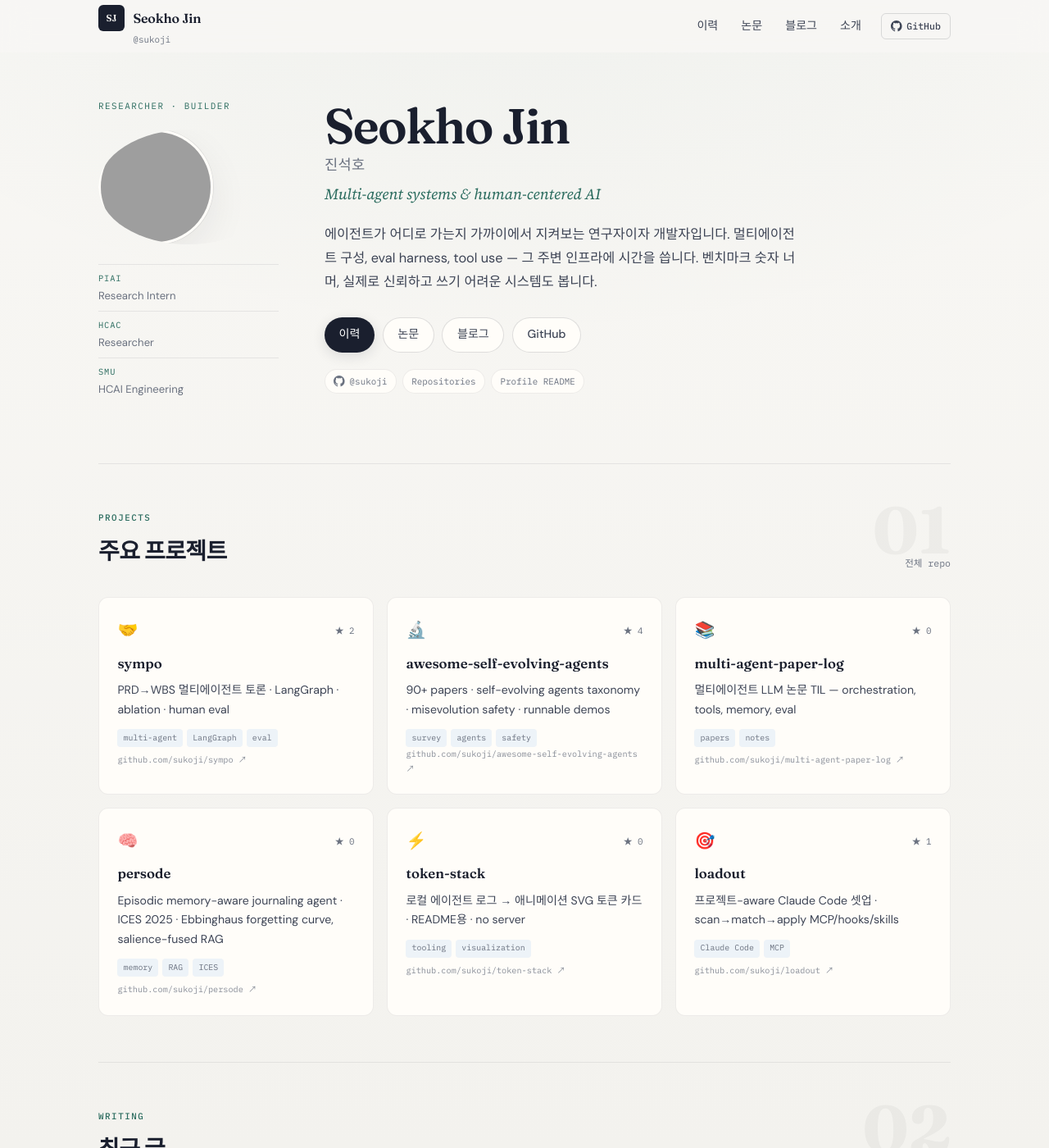
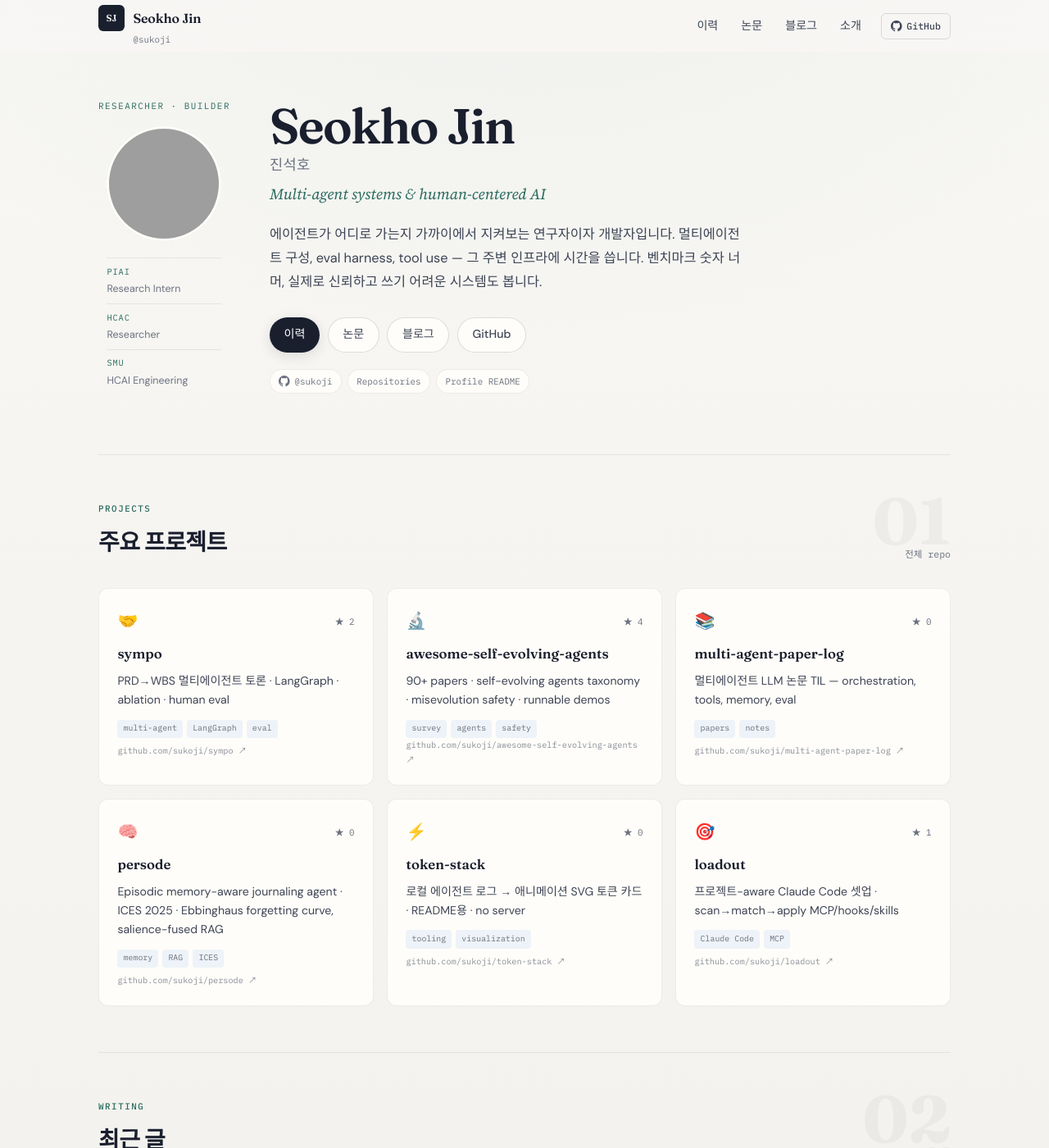
Before and after one commit to sukoji/sukoji.github.io, a Jekyll site: the page built from index.md, in a window 1280 px wide and 1400 px high. Shown: the whole window at 82% size. Built offline with Jekyll 4.4.1, drawn with Linux system fonts in a browser that asks for light colours; some of the changed text lies outside the part shown; grey boxes are pictures that could not be loaded.

Commit message:
Fix profile photo layout and add GPT-5.6 sample blog post.
Tighten avatar container to match image size and add a release notes post on GPT-5.6 Sol, Terra, Luna, and ChatGPT Work.

Co-authored-by: Cursor <cursoragent@cursor.com>

```diff
--- a/assets/css/main.css
+++ b/assets/css/main.css
@@ -311,11 +311,18 @@ img { max-width: 100%; height: auto; display: block; }
 /* ── Hero ── */
 .hero {
   display: grid;
-  grid-template-columns: 220px 1fr;
-  gap: 3.5rem;
+  grid-template-columns: max-content 1fr;
+  gap: 3rem;
   align-items: start;
   padding: 3.5rem 0 4.5rem;
   border-bottom: 1px solid var(--border);
+}
+
+.hero-aside {
+  display: flex;
+  flex-direction: column;
+  align-items: center;
+  width: max-content;
 }
 
 .hero-eyebrow {
@@ -324,19 +331,29 @@ img { max-width: 100%; height: auto; display: block; }
   letter-spacing: 0.14em;
   text-transform: uppercase;
   color: var(--theme);
-  margin: 0 0 1.25rem;
+  margin: 0 0 1rem;
+  text-align: center;
+  width: 100%;
+}
+
+.hero-avatar {
+  width: 140px;
+  flex-shrink: 0;
 }
 
 .hero-avatar a {
   display: block;
+  width: 140px;
+  height: 140px;
   border-radius: 50%;
   overflow: hidden;
   transition: transform 0.5s var(--ease-out), box-shadow 0.5s;
 }
 
 .hero-avatar img {
-  width: 140px;
-  height: 140px;
+  display: block;
+  width: 100%;
+  height: 100%;
   object-fit: cover;
   border: 3px solid var(--bg-elevated);
   box-shadow: var(--shadow), 0 0 0 1px var(--border);
@@ -351,8 +368,9 @@ img { max-width: 100%; height: auto; display: block; }
 .hero-meta-list {
   list-style: none;
   padding: 0;
-  margin: 1.5rem 0 0;
-  font-size: 0.82rem;
+  margin: 1.25rem 0 0;
+  width: 140px;
+  font-size: 0.78rem;
   color: var(--ink-muted);
 }
 
@@ -1063,15 +1081,23 @@ img { max-width: 100%; height: auto; display: block; }
 
 .sidebar-avatar-link {
   display: block;
-  margin-bottom: 1rem;
-  border-radius: var(--radius-sm);
+  width: fit-content;
+  margin: 0 auto 1rem;
+  border-radius: 50%;
   overflow: hidden;
   transition: transform 0.4s var(--ease-out);
 }
 
 .sidebar-avatar-link:hover { transform: scale(1.02); }
 
-.about-sidebar img { border-radius: var(--radius-sm); }
+.about-sidebar img {
+  display: block;
+  width: 120px;
+  height: 120px;
+  object-fit: cover;
+  border-radius: 50%;
+  border: 2px solid var(--border);
+}
 
 .about-sidebar dt {
   font-family: var(--font-mono);
@@ -1267,11 +1293,19 @@ th {
     padding-top: 2rem;
   }
 
-  .hero-aside { order: -1; }
+  .hero-aside {
+    order: -1;
+    align-items: center;
+    width: 100%;
+  }
 
-  .hero-avatar a { margin-inline: auto; }
+  .hero-avatar { margin-inline: auto; }
 
-  .hero-meta-list { text-align: left; max-width: 16rem; margin-inline: auto; }
+  .hero-meta-list {
+    width: auto;
+    max-width: 16rem;
+    margin-inline: auto;
+  }
 
   .hero-bio { margin-inline: auto; }
 
```
Also changed, not shown: _posts/2026-07-10-gpt-5-6-first-impressions.md (added, +66 -0 lines).
